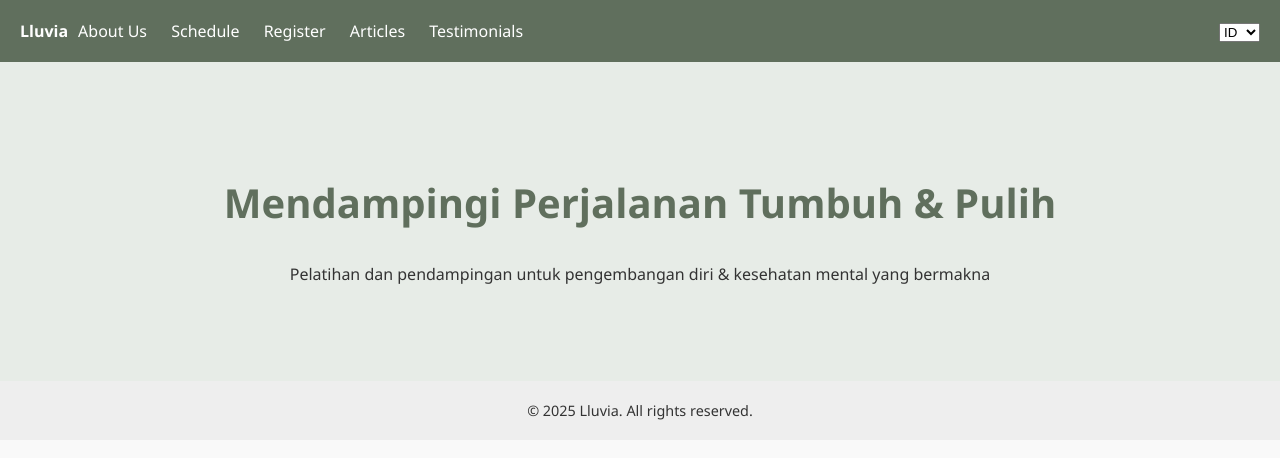
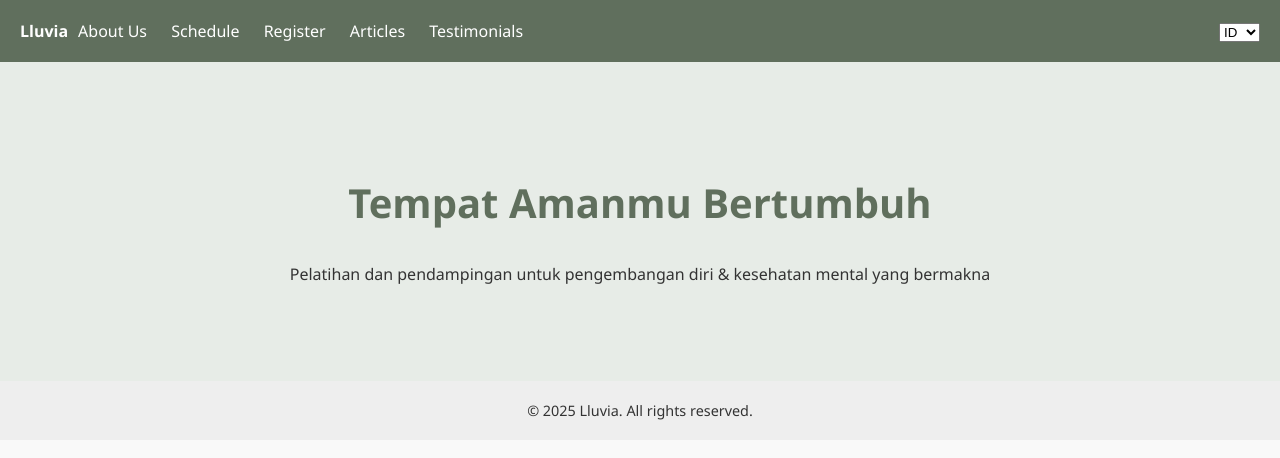
Before and after one commit to lluvia-grow/lluvia, a plain HTML site: page index.html in a window 1280 px wide. Drawn offline with Linux system fonts and the light colour scheme.

Commit message:
Update index.html

```diff
--- a/index.html
+++ b/index.html
@@ -67,7 +67,7 @@
   </header>
 
   <section class="hero">
-    <h1>Mendampingi Perjalanan Tumbuh & Pulih</h1>
+    <h1>Tempat Amanmu Bertumbuh</h1>
     <p>Pelatihan dan pendampingan untuk pengembangan diri & kesehatan mental yang bermakna</p>
   </section>
 
```
